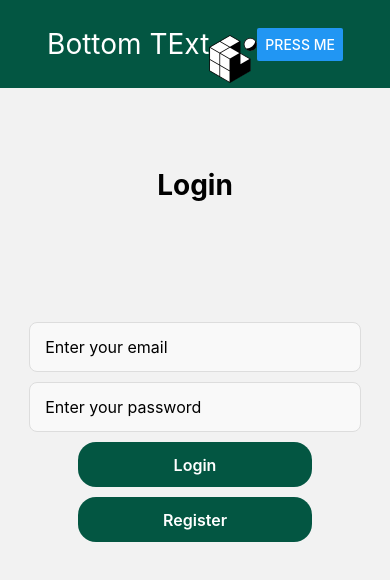
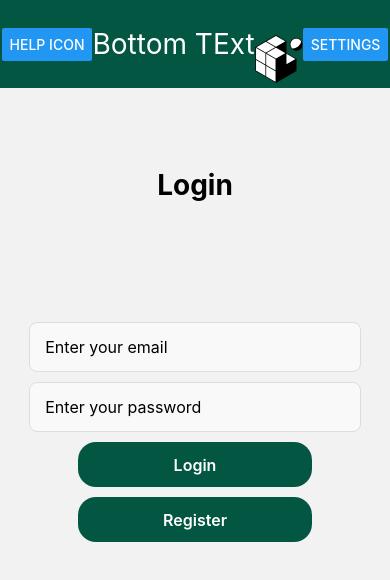
Before and after one commit to Skyring100/Undergraduate-Planning-Advisor-App, a React Native app: screen / in a window 390 px wide. Shown: the top 580 px of the page. Built offline with nearby package versions, Linux system fonts and the light colour scheme.

Commit message:
help icon and settings in header

```diff
--- a/components/AppHeader.js
+++ b/components/AppHeader.js
@@ -6,9 +6,10 @@ import { StyleSheet, Image, View, Text, Button } from 'react-native';
 export default function AppHeader() {
     return (
         <View style={styles.header}>
+            <Button title='Help Icon' onPress={()=> {alert("congrats")}}/>
             <Text style={styles.headerText}>Bottom TExt</Text>
             <Image style={{justifyContent:'center', alignItems:'center', marginTop: 35, marginBottom: 5}} source={require('../assets/favicon.png')}/>
-            <Button title='Press me' onPress={()=> {alert("congrats")}}/>
+            <Button title='Settings' onPress={()=> {alert("congrats")}}/>
         </View>
 
     );
```
